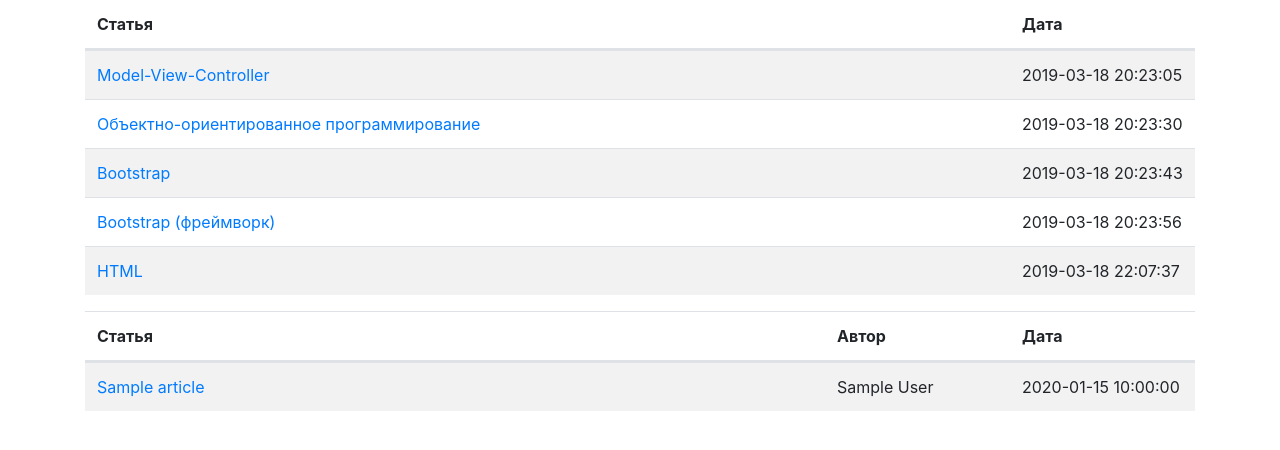
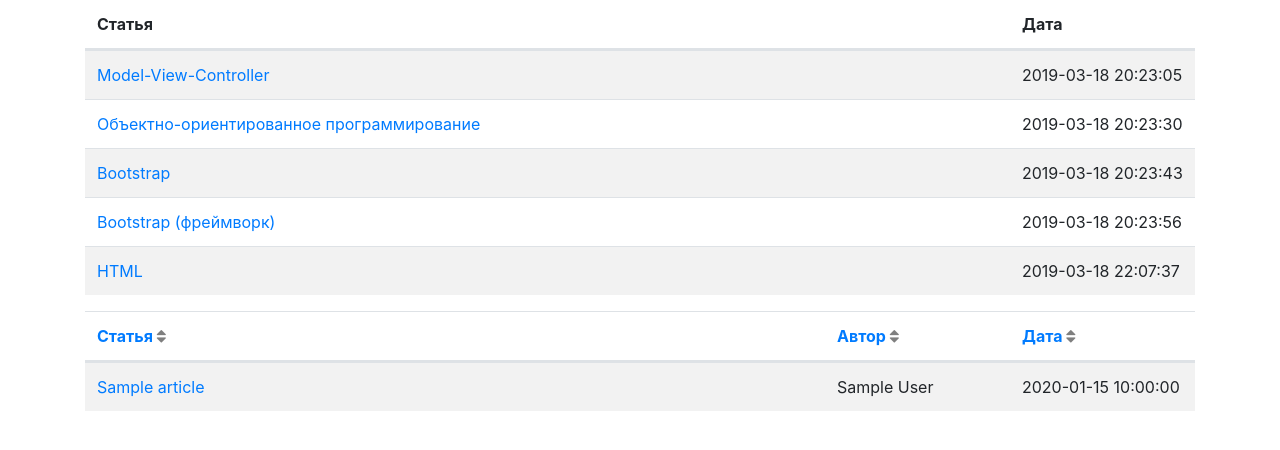
Before and after one commit to VictorAVV/Hillel_lesson20, a Symfony app: template templates/blog/blog.html.twig in a window 1280 px wide. Shown: the part 259-709 px from the top of the page. Run offline with Twig, Linux system fonts and the light colour scheme; the template is opened without the code that fills it: most values are stand-ins (such as "Sample title", 1, 10 or a date in 2020); some libraries are stand-ins or nearby versions.

Commit message:
add sortinf articles on Blog page

```diff
--- a/templates/base.html.twig
+++ b/templates/base.html.twig
@@ -6,6 +6,7 @@
         <title>{% block title %}Welcome{% endblock %}</title>
         {% block stylesheets %}
             <link rel="stylesheet" href="/css/bootstrap.css">
+            <link href="//maxcdn.bootstrapcdn.com/font-awesome/4.7.0/css/font-awesome.min.css" rel="stylesheet">
         {% endblock %}
     </head>
     <body>
--- a/templates/blog/blog.html.twig
+++ b/templates/blog/blog.html.twig
@@ -11,7 +11,7 @@
 	<table class="table table-striped">
 		<thead>
 			<tr class="d-flex">
-				<th class="col-10" scope="col">Статья</th>
+				<th class="col-10" scope="col">	Статья</th>
 				<th class="col-2" scope="col">Дата</th>
 			</tr>
 		</thead>
@@ -49,14 +49,49 @@
 		</tbody>
 	</table>
 </div>
+{% set orderTitleBy, orderAuthorBy, orderDatetimeBy = 'asc', 'asc', 'asc' %}
+{% set iconOrderTitleBy, iconOrderAuthorBy, iconOrderDatetimeBy = ' text-black-50', ' text-black-50', ' text-black-50' %}
+
+{% if orderBy == 'title' %}
+ 	{% if directionOrder == 'asc' %}
+		{% set orderTitleBy = 'desc' %}
+		{% set iconOrderTitleBy = '-desc' %}
+	{% else %}
+		{% set iconOrderTitleBy = '-asc' %}
+	{% endif %}
+{% endif %}
+{% if orderBy == 'author' %}
+ 	{% if directionOrder == 'asc' %}
+		{% set orderAuthorBy = 'desc' %}
+		{% set iconOrderAuthorBy = '-desc' %}
+	{% else %}
+		{% set iconOrderAuthorBy = '-asc' %}
+	{% endif %}
+{% endif %}
+{% if orderBy == 'datetime' %}
+ 	{% if directionOrder == 'asc' %}
+		{% set orderDatetimeBy = 'desc' %}
+		{% set iconOrderDatetimeBy = '-desc' %}
+	{% else %}
+		{% set iconOrderDatetimeBy = '-asc' %}
+	{% endif %}
+{% endif %}
 
 <div class="container">
 	<table class="table table-striped">
 		<thead>
 			<tr class="d-flex">
-				<th class="col-8" scope="col">Статья</th>
-				<th class="col-2" scope="col">Автор</th>
-				<th class="col-2" scope="col">Дата</th>
+				<th class="col-8" scope="col">
+					{# почему-то не работает {{ path('blog', {'orderBy': 'title', 'directionOrder':  orderTitleBy }) }} #}
+					<a href="{{ path('blog', {'orderBy': 'title'}) ~ '/' ~ orderTitleBy }}">Статья <i class="fa fa-sort{{ iconOrderTitleBy }}"></i></a>
+				</th>
+				<th class="col-2" scope="col">
+					<a href="{{ path('blog', {'orderBy': 'author'}) ~ '/' ~ orderAuthorBy }}">Автор <i class="fa fa-sort{{ iconOrderAuthorBy }}"></i></a>
+				</th>
+				<th class="col-2" scope="col">
+				{# почему-то не работает {{ path('blog', {'orderBy': 'datetime'}) }} #}
+					<a href="{{ path('blog') ~ '/datetime/' ~ orderDatetimeBy }}">Дата <i class="fa fa-sort{{ iconOrderDatetimeBy }}"></i></a>
+				</th>
 			</tr>
 		</thead>
 		<tbody>
```
Also changed, not shown: src/Controller/BlogController.php (+18 -6 lines).
